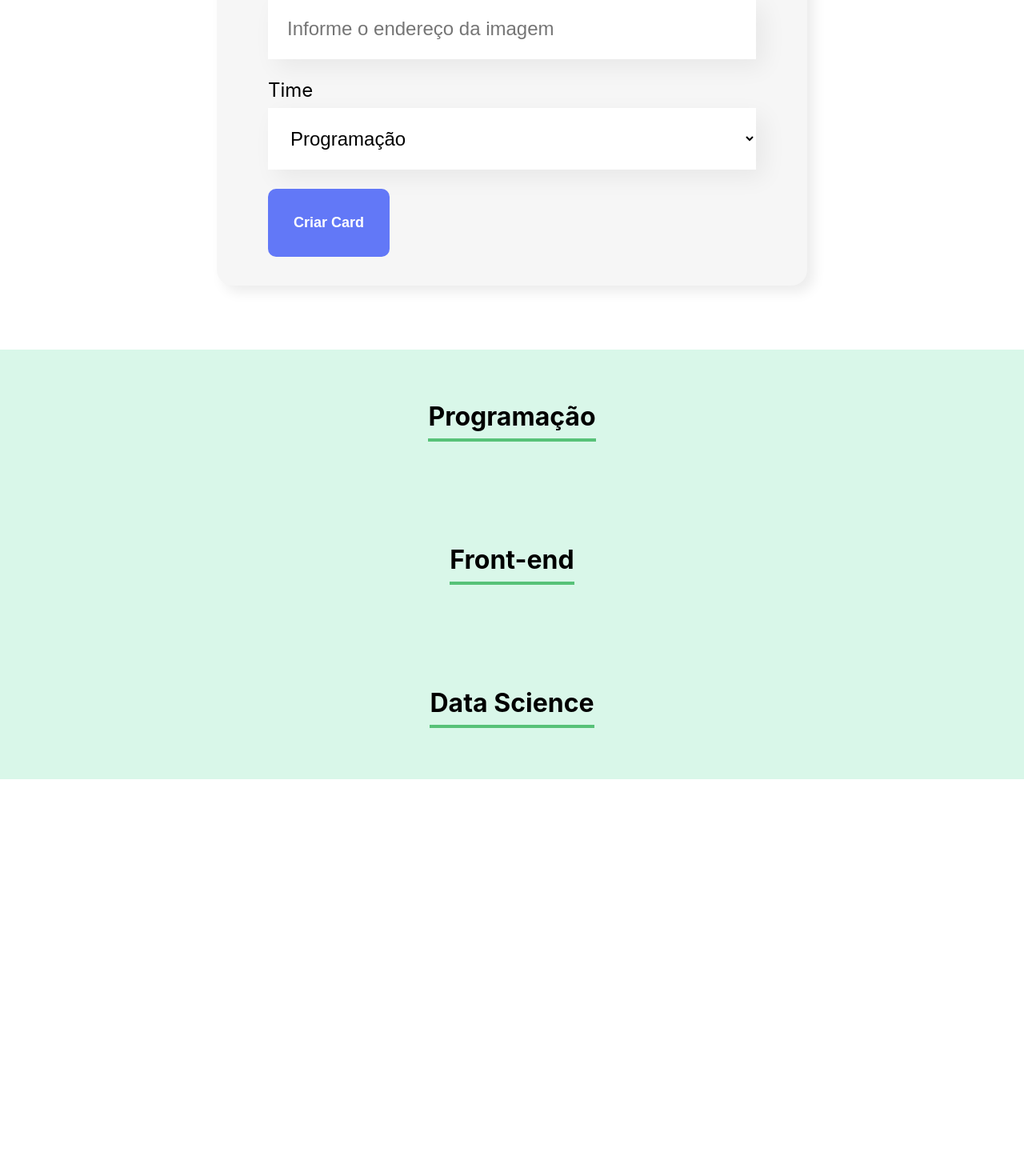
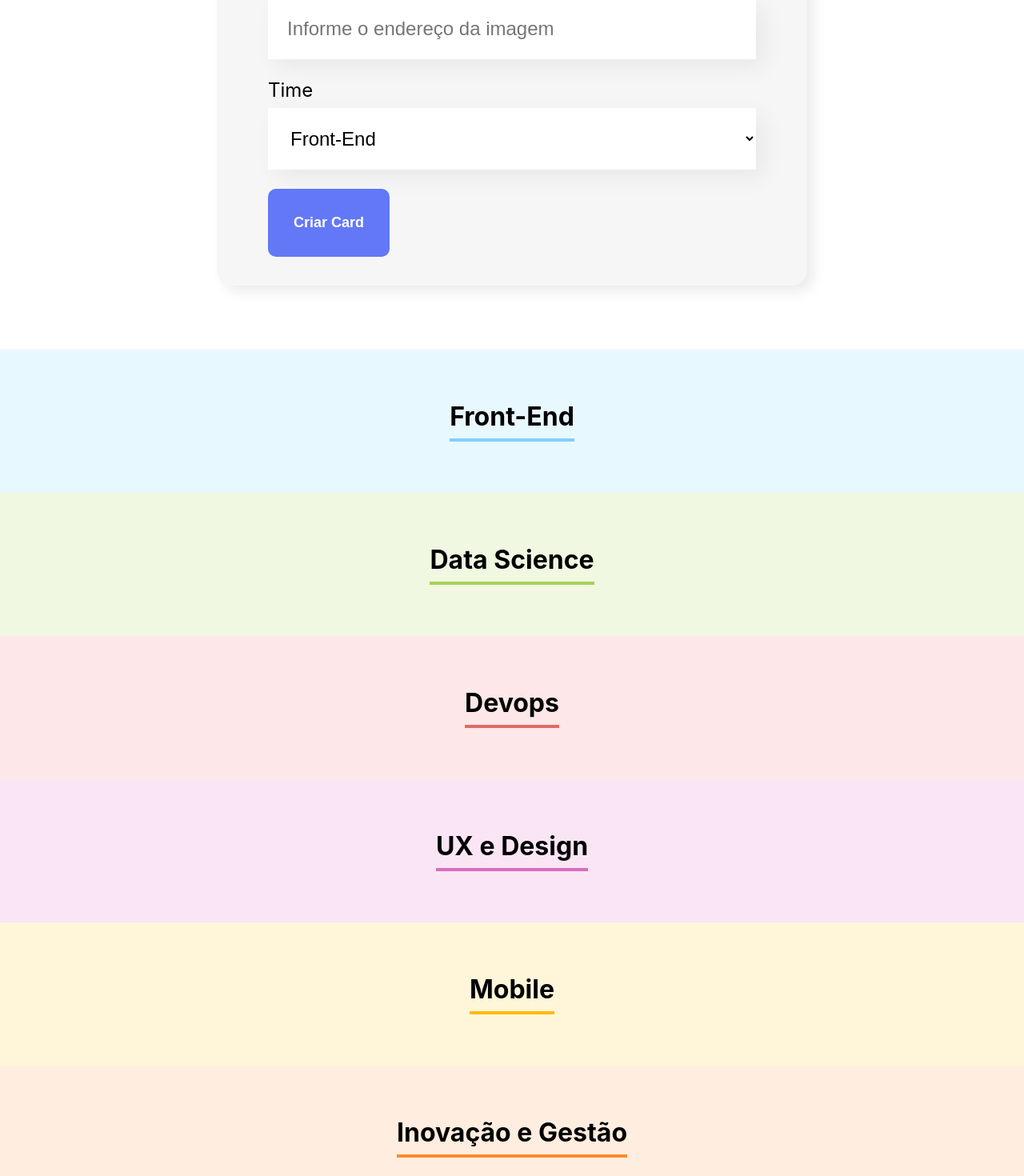
Before and after one commit to ocostalucas/organo, a React (Create React App) app: page / in a window 1280 px wide. Shown: the part 1000-2470 px from the top of the page at 80% size. Before the commit the page ends 1974 px from the top, so only its background shows below. Built offline with nearby package versions, Linux system fonts and the light colour scheme.

Commit message:
feat: Adicionando lista de times

```diff
--- a/src/App.js
+++ b/src/App.js
@@ -6,15 +6,49 @@ import Time from "./components/Time";
 
 function App() {
 
+  const times = [
+    {
+      nome: 'Front-End',
+      corPrimaria: '#82CFFA',
+      corSecundaria: '#E8F8FF',
+    },
+    {
+      nome: 'Data Science',
+      corPrimaria: '#A6D157',
+      corSecundaria: '#F0F8E2',
+    },
+    {
+      nome: 'Devops',
+      corPrimaria: '#E06B69',
+      corSecundaria: '#FDE7E8',
+    },
+    {
+      nome: 'UX e Design',
+      corPrimaria: '#D86EBF',
+      corSecundaria: '#FAE5F5',
+    },
+    {
+      nome: 'Mobile',
+      corPrimaria: '#FEBA05',
+      corSecundaria: '#FFF5D9',
+    },
+    {
+      nome: 'Inovação e Gestão',
+      corPrimaria: '#FF8A29',
+      corSecundaria: '#FFEEDF',
+    }
+  ]
+
   const [colaboradores, setColaboradores] = useState([])
+
   return (
 
     <div className="App">
       <Banner/>
-      <Formulario aoCadastrar={colaborador => setColaboradores([...colaboradores, colaborador]) }/>
-      <Time nome="Programação"/>
-      <Time nome="Front-end"/>
-      <Time nome="Data Science"/>
+      <Formulario times={times.map(time=>time.nome)} aoCadastrar={colaborador => setColaboradores([...colaboradores, colaborador]) }/>
+      {times.map(time=> <Time key={time.nome} nome={time.nome} corPrimaria={time.corPrimaria} corSecundaria={time.corSecundaria}/>)}
+
+
     </div>
   );
 }
--- a/src/components/Formulario/index.js
+++ b/src/components/Formulario/index.js
@@ -11,15 +11,7 @@ const Formulario = (props) => {
     const [imagem, setImagem] = useState('')
     const [time, setTime] = useState('')
 
-    const times = [
-        'Programação',
-        'Front-End',
-        'Data Science',
-        'Devops',
-        'UX e Design',
-        'Mobile',
-        'Inovação e Gestão'
-    ]
+
     const onSubmit = (evento) => {
         evento.preventDefault()
         console.log('Form enviado =>', nome, cargo, imagem, time )
@@ -33,7 +25,7 @@ const Formulario = (props) => {
                 <CampoTexto obrigatorio={true} label="Nome" placeholder="Digite seu nome" valor={nome} aoAlterado={valor => setNome(valor)}/>
                 <CampoTexto obrigatorio={true} label="Cargo" placeholder="Digite seu cargo" valor={cargo} aoAlterado={valor => setCargo(valor)} />
                 <CampoTexto obrigatorio={true} label="Imagem" placeholder="Informe o endereço da imagem" valor={imagem}  aoAlterado={valor => setImagem(valor)} />
-                <ListaSuspensa obrigatorio={true} label="Time" itens={times} valor={time} aoAlterado={valor => setTime(valor)} />
+                <ListaSuspensa obrigatorio={true} label="Time" itens={props.times} valor={time} aoAlterado={valor => setTime(valor)} />
                 <Botao>Criar Card</Botao>
 
             </form>
--- a/src/components/Time/Time.css
+++ b/src/components/Time/Time.css
@@ -1,12 +1,11 @@
 .time {
     text-align: center;
     padding: 32px;
-    background-color: #D9F7E9;
 }
 
 .time h3 {
     font-size: 32px;
-    border-bottom: 4px solid #57C278;
+    border-bottom: 4px solid;
     display: inline-block;
     padding-bottom: 8px;
 }
--- a/src/components/Time/index.js
+++ b/src/components/Time/index.js
@@ -2,8 +2,8 @@ import './Time.css'
 
 const Time = (props) => {
     return (
-       <section className='time'>
-            <h3>{props.nome}</h3>
+       <section className='time' style={{backgroundColor: props.corSecundaria}}>
+            <h3 style={{borderColor: props.corPrimaria}}> {props.nome} </h3>
        </section>
     )
 }
```
